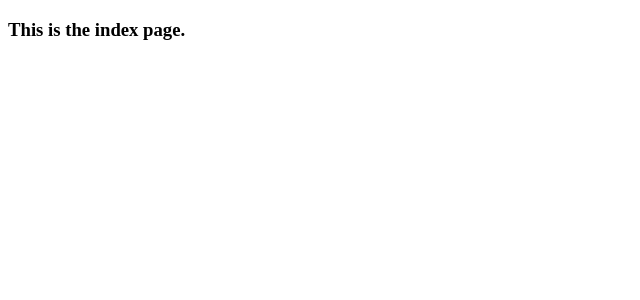
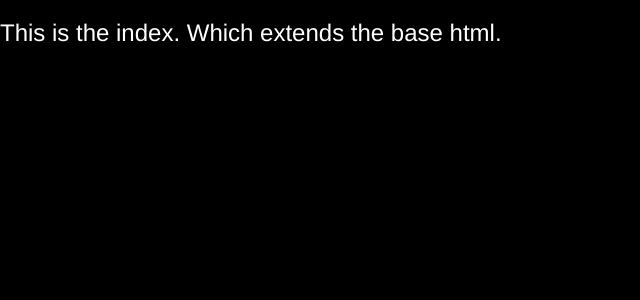
Before and after one commit to c1phr/cs399_final, a Python web app: template app/templates/index.html in a window 1280 px wide. Shown: the top 300 px of the page, without its empty margins (0-640 px from the left). Run offline with Jinja, Linux system fonts and the light colour scheme; the template is opened without the code that fills it, so the values that code supplies are empty; some libraries are stand-ins or nearby versions.

Commit message:
Added "Extends"
Added the ability to extend the base file to other files.

```diff
--- /dev/null
+++ b/app/templates/base.html
@@ -0,0 +1,32 @@
+<!DOCTYPE html>
+<html>
+<head lang="en">
+    <meta charset="UTF-8">
+    <title>{%block title%}{%endblock%}</title>
+        <link rel="stylesheet" type="text/css" href="https://maxcdn.bootstrapcdn.com/bootstrap/3.3.2/css/bootstrap.min.css"/>
+</head>
+<style>
+    {%block styles%}
+    {%endblock%}
+</style>
+<body>
+{% block content %}
+
+{%endblock%}
+
+<script src="https://code.jquery.com/jquery-1.11.2.min.js"></script>
+<script src="https://maxcdn.bootstrapcdn.com/bootstrap/3.3.2/js/bootstrap.min.js"></script>
+<script src="https://cdnjs.cloudflare.com/ajax/libs/mustache.js/0.8.1/mustache.min.js"></script>
+<script>
+
+    $(document).ready(function(){
+        //$('body').css("background", "white");
+        {%block JS%}
+
+        {%endblock%}
+    })
+
+</script>
+
+</body>
+</html>
--- a/app/templates/index.html
+++ b/app/templates/index.html
@@ -1,10 +1,14 @@
-<!DOCTYPE html>
-<html>
-<head lang="en">
-    <meta charset="UTF-8">
-    <title></title>
-</head>
-<body>
-    <h3>This is the index page.</h3>
-</body>
-</html>
+{% extends "base.html" %}
+{%block title%}Testing Title{%endblock%}
+{%block styles%}
+    h3{
+        color:white;
+    }
+{%endblock%}
+{%block content%}
+
+<h3>This is the index. Which extends the base html.</h3>
+{%endblock%}
+{%block JS%}
+$('body').css("background", "black");
+{%endblock%}
```
